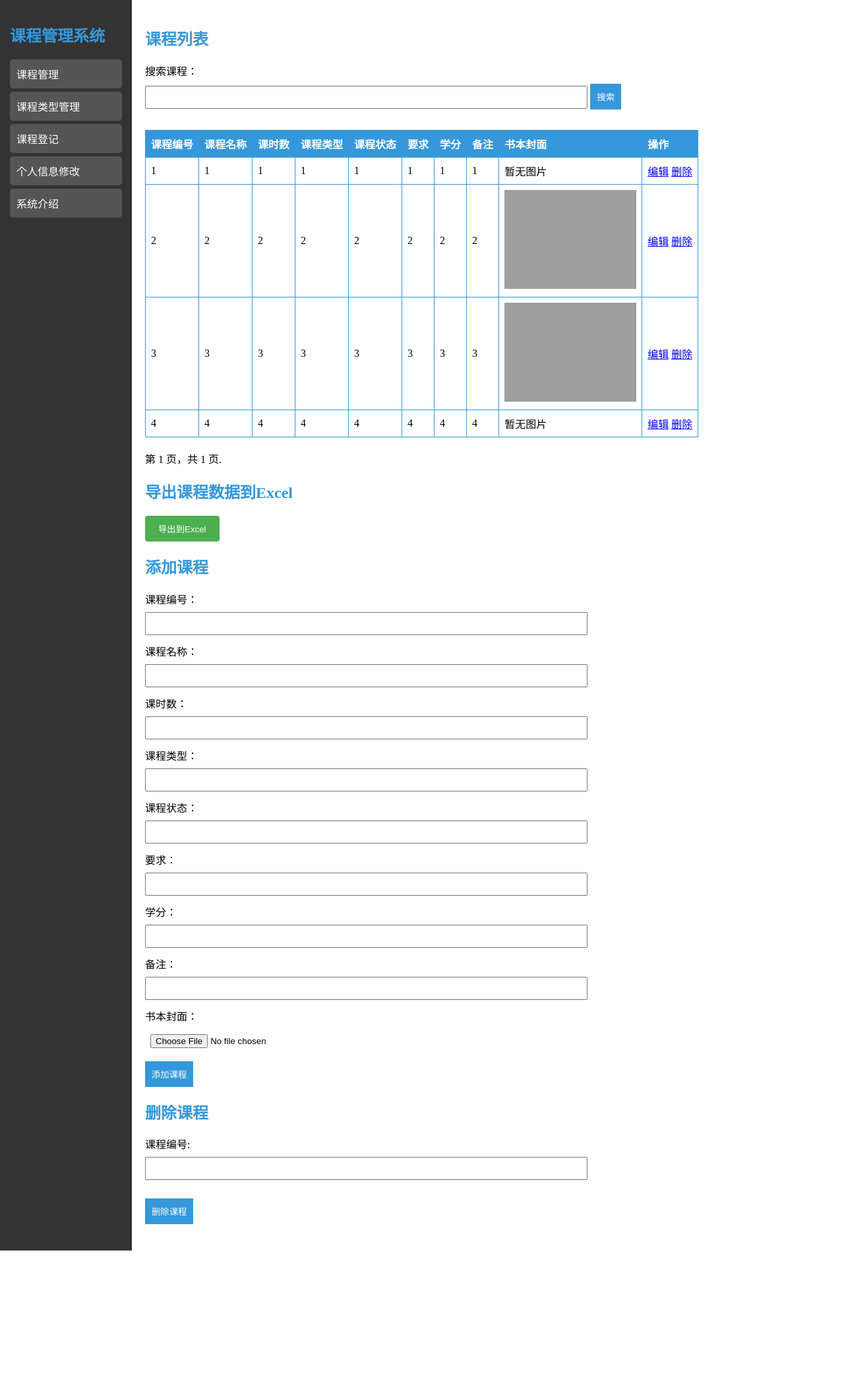
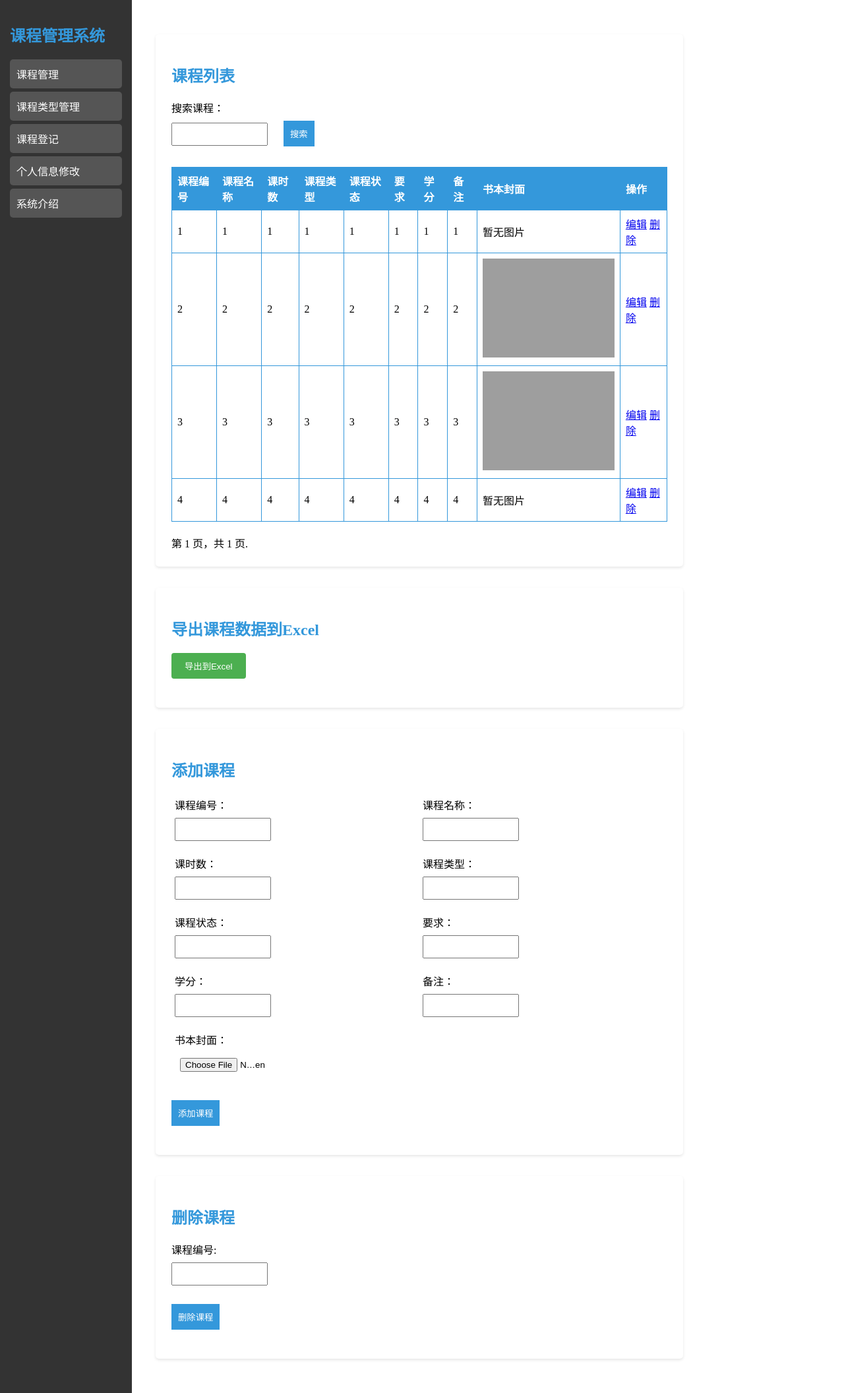
Before and after one commit to tglklzq/djangoProject_lzq, a Django app: page /page1/ in a window 1280 px wide. Shown: the whole page at 66% size. Before the commit the page ends 1896 px from the top, so only its background shows below. Run offline with Django 4.2, Linux system fonts and the light colour scheme; data comes from the database, SQL or seed files in the repository; grey boxes are pictures that could not be loaded.

Commit message:
整理了一些样式

```diff
--- a/templates/page/page1.html
+++ b/templates/page/page1.html
@@ -40,7 +40,7 @@
     }
 
     input {
-      width: 80%;
+      width: 40%;
       padding: 8px;
       margin-bottom: 12px;
       box-sizing: border-box;
@@ -57,8 +57,43 @@
     button:hover {
       background-color: #2980b9; /* 鼠标悬停时的深蓝色 */
     }
+
+   section {
+            max-width: 800px;
+            margin: 2rem auto;
+            padding: 0 1rem;
+        }.intro {
+            background-color: #fff;
+            padding: 1.5rem;
+            border-radius: 5px;
+            box-shadow: 0 2px 4px rgba(0, 0, 0, 0.1);
+        }.project {
+            background-color: #fff;
+            margin-top: 2rem;
+            padding: 1.5rem;
+            border-radius: 5px;
+            box-shadow: 0 2px 4px rgba(0, 0, 0, 0.1);
+        }
+    .form-row-container {
+  display: flex;
+  flex-wrap: wrap;
+}
+
+.form-row {
+  flex-basis: 50%;
+  box-sizing: border-box;
+  padding: 5px;
+}
+
+input[type="text"],
+input[type="file"] {
+  width: 146px;
+  margin-right: 20px;
+}
+
   </style>
-
+<section>
+<div class="intro">
   <h2>课程列表</h2>
 
   <form method="get" action="{% url 'search_courses_type' %}">
@@ -131,50 +166,77 @@
       {% endif %}
     </span>
   </div>
+</div>
+ </section>
+<section>
+<div class="intro">
 <h2>导出课程数据到Excel</h2>
   <form method="get" action="{% url 'export_to_excel' %}">
     <button type="submit" style="background-color: #4CAF50; color: white; padding: 10px 20px; border: none; cursor: pointer; border-radius: 4px;">
       导出到Excel
     </button>
   </form>
+</div>
+ </section>
+
+<section>
+  <div class="intro">
     <h2>添加课程</h2>
     <form method="post" enctype="multipart/form-data">
       {% csrf_token %}
+      <div class="form-row-container">
+        <div class="form-row">
           <label for="id_course_no">课程编号：</label>
           {{ add_course_form.course_no }}
-    <br>
+        </div>
+        <div class="form-row">
           <label for="id_course_name">课程名称：</label>
           {{ add_course_form.course_name }}
-    <br>
+        </div>
+        <div class="form-row">
           <label for="id_course_hours">课时数：</label>
           {{ add_course_form.course_hours }}
-    <br>
+        </div>
+        <div class="form-row">
           <label for="id_type_id">课程类型：</label>
           {{ add_course_form.type_id }}
-    <br>
+        </div>
+        <div class="form-row">
           <label for="id_course_status">课程状态：</label>
           {{ add_course_form.course_status }}
-    <br>
+        </div>
+        <div class="form-row">
           <label for="id_course_reqs">要求：</label>
           {{ add_course_form.course_reqs }}
-    <br>
+        </div>
+        <div class="form-row">
           <label for="id_course_point">学分：</label>
           {{ add_course_form.course_point }}
-    <br>
+        </div>
+        <div class="form-row">
           <label for="id_course_memo">备注：</label>
           {{ add_course_form.course_memo }}
-    <br>
+        </div>
+        <div class="form-row">
           <label for="id_course_textbook_pic">书本封面：</label>
           {{ add_course_form.course_textbook_pic }}
           <input type="file" name="course_textbook_pic">  {# 添加文件输入框 #}
+        </div>
+      </div>
       <br>
       <button type="submit">添加课程</button>
     </form>
+  </div>
+</section>
 
+<section>
+<div class="intro">
   <h2>删除课程</h2>
   <form method="post">
     {% csrf_token %}
     {{ delete_course_form.as_p }}
     <button type="submit">删除课程</button>
   </form>
+ </div>
+ </section>
 {% endblock %}
```
Also changed, not shown: templates/page/page2.html (+31 -8 lines), templates/page/page3.html (+11 -7 lines), templates/page/page4.html (+22 -2 lines). Lines whose indentation alone changed are shown as unchanged.
